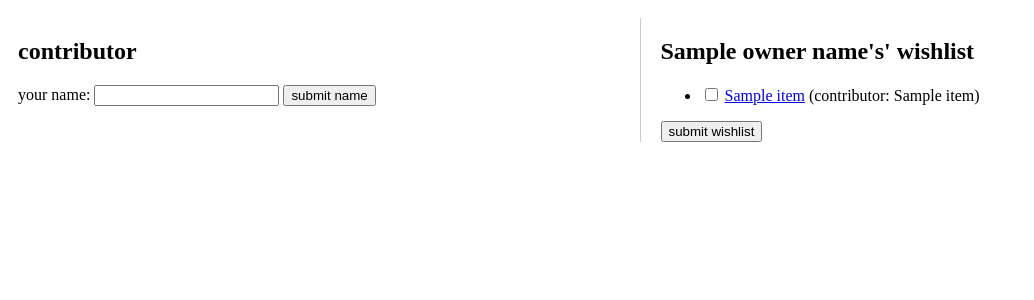
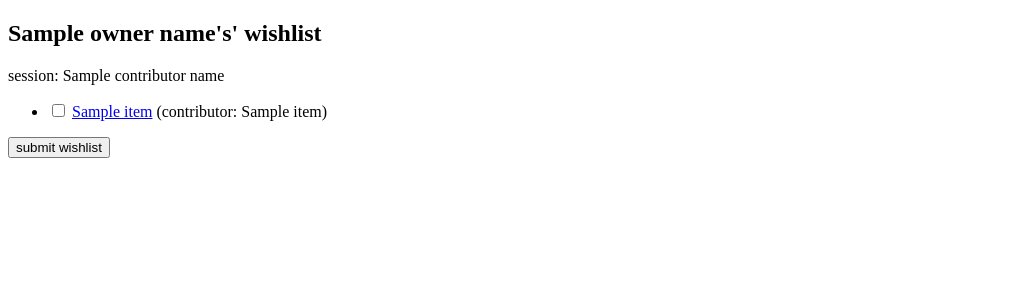
Before and after one commit to 1524michelle/share-my-wishlist, a Flask app: template app/templates/wishlist_contributors.html in a window 1280 px wide. Shown: the top 300 px of the page, without its empty margins (0-1034 px from the left). Run offline with Flask 3, Linux system fonts and the light colour scheme; the template is opened without the code that fills it: most values are stand-ins (such as "Sample title", 1, 10 or a date in 2020).

Commit message:
more route updates

```diff
--- a/app/routes.py
+++ b/app/routes.py
@@ -11,8 +11,7 @@ app.secret_key = 'my_secret_key'  # secret key for session mgmt
 @app.route("/")
 def home():
     print("home")
-    wishlist_items = session.get('wishlist_items', [])
-    return render_template('home.html', wishlist_items=wishlist_items)
+    return render_template('home.html')
 
 
 @app.route('/submit_owner_name', methods=['POST'])
@@ -22,8 +21,10 @@ def submit_owner_name():
 
     if owner_name:
         session['owner_name'] = owner_name
-
-    return redirect(url_for('create_list'))
+        return redirect(url_for('create_list'))
+    else:
+        # no name -> refresh
+        return redirect(url_for('/'))
 
 # ADD TO (CREATE) LIST PAGE
 
@@ -54,9 +55,9 @@ def add_item():
     return redirect(url_for('create_list'))
 
 
-@app.route("/submit_list")
-def submit_list():
-    print("submit_list")
+@app.route("/submit_wishlist")
+def submit_wishlist():
+    print("submit_wishlist")
     wishlist_uuid = str(uuid.uuid4())
 
     # get items from current session
@@ -72,50 +73,74 @@ def submit_list():
     session.pop('wishlist_items', None)
     session.pop('owner_name', None)
 
-    return redirect(url_for('wishlist_contributors', wishlist_uuid=wishlist_uuid))
+    return redirect(url_for('wishlist', wishlist_uuid=wishlist_uuid))
+
+# WISHLIST RECEIPT PAGE
+
+
+@app.route("/wishlist/<wishlist_uuid>")
+def wishlist(wishlist_uuid):
+    print("wishlist")
+    # get wishlist data from db
+    wishlist_data = get_wishlist_by_uuid(wishlist_uuid)
+    owner_name = wishlist_data['owner_name']
+    wishlist_items = wishlist_data['items']
+
+    return render_template('wishlist.html', owner_name=owner_name, wishlist_uuid=wishlist_uuid, wishlist_items=wishlist_items)
+
+# WISHLIST CONTRIBUTORS SIGNUP PAGE
+
+
+@app.route("/wishlist_contributors_signup/<wishlist_uuid>")
+def wishlist_contributors_signup(wishlist_uuid):
+    print("wishlist_contributors_signup")
+    return render_template('wishlist_contributors_signup.html', wishlist_uuid=wishlist_uuid)
+
+
+@app.route('/submit_contributor_name/<wishlist_uuid>', methods=['POST'])
+def submit_contributor_name(wishlist_uuid):
+    print("submit_contributor_name")
+    contributor_name = request.form.get('contributor_name')
+
+    if contributor_name:
+        session['contributor_name'] = contributor_name
+        return redirect(url_for('wishlist_contributors', wishlist_uuid=wishlist_uuid))
+    else:
+        # no contributor name -> refresh page
+        return redirect(url_for('wishlist_contributors_signup', wishlist_uuid=wishlist_uuid))
 
 # WISHLIST CONTRIBUTORS PAGE
 
 
 @app.route("/wishlist_contributors/<wishlist_uuid>")
 def wishlist_contributors(wishlist_uuid):
-    print("wishlist")
+    print("wishlist_contributors")
+
     # get wishlist data from db
     wishlist_data = get_wishlist_by_uuid(wishlist_uuid)
     print("Retrieved data:", wishlist_data['items'])
     owner_name = wishlist_data['owner_name']
     wishlist_items = wishlist_data['items']
 
-    return render_template('wishlist_contributors.html', owner_name=owner_name, wishlist_uuid=wishlist_uuid, wishlist_items=wishlist_items)
+    # get contributor name from session
+    contributor_name = session['contributor_name']
+
+    return render_template('wishlist_contributors.html', owner_name=owner_name, contributor_name=contributor_name, wishlist_uuid=wishlist_uuid, wishlist_items=wishlist_items)
 
 
-@app.route("/submit_contributor/<wishlist_uuid>", methods=['POST'])
-def submit_contributor(wishlist_uuid):
-    print("submit_contributor")
-    contributor_name = request.form.get('contributor_name')
-    print("contributor name = ", contributor_name)
-
-    if contributor_name:
-        # set contributor name in current session
-        session['contributor_name'] = contributor_name
-
-    return redirect(url_for('wishlist_contributors', wishlist_uuid=wishlist_uuid))
-
-# POST submit changes to wishlist and redirect to the final wishlist page
-
-
-@app.route("/submit_wishlist/<wishlist_uuid>", methods=['POST'])
-def submit_wishlist(wishlist_uuid):
-    print("submit_wishlist")
+@app.route("/submit_wishlist_contributors/<wishlist_uuid>", methods=['POST'])
+def submit_wishlist_contributors(wishlist_uuid):
+    print("submit_wishlist_contributors")
     # check if there's a contributor in session, refresh if not
     contributor_name = session.get('contributor_name')
     if not contributor_name:
-        return redirect(url_for('wishlist_contributors', wishlist_uuid=wishlist_uuid))
+        print("no contributor name")
 
     # get selected items and check that at least one is selected, refresh if not
     selected_items = request.form.getlist('wishlist_item')
     print("selected items: ", selected_items)
     if not selected_items:
+        print("no selected items")
         return redirect(url_for('wishlist_contributors', wishlist_uuid=wishlist_uuid))
 
     # get wishlist data from db
@@ -134,18 +159,6 @@ def submit_wishlist(wishlist_uuid):
 
     return redirect(url_for('wishlist', wishlist_uuid=wishlist_uuid))
 
-# GET homepage where new wishlists are initialized
-
-
-@app.route("/wishlist/<wishlist_uuid>")
-def wishlist(wishlist_uuid):
-    print("wishlist")
-    # get wishlist data from db
-    wishlist_data = get_wishlist_by_uuid(wishlist_uuid)
-    wishlist_items = wishlist_data['items']
-
-    return render_template('wishlist.html', wishlist_uuid=wishlist_uuid, wishlist_items=wishlist_items)
-
 
 @app.route("/hello")
 @app.route("/hello/<name>")  # hello_world gets name param from url
--- a/app/templates/create_list.html
+++ b/app/templates/create_list.html
@@ -34,7 +34,7 @@
             {% endfor %}
         </ul>
 
-        <a href="{{ url_for('submit_list') }}">
+        <a href="{{ url_for('submit_wishlist') }}">
             <button type="button">create wishlist</button>
         </a>
     {% else %}
--- a/app/templates/wishlist_contributors.html
+++ b/app/templates/wishlist_contributors.html
@@ -6,40 +6,16 @@
     <title>wishlist maker</title>
     <style>
         /* Add your styles here */
-        body {
-            display: flex;
-            justify-content: space-between;
-        }
-
-        .column {
-            width: 48%; /* Adjust as needed */
-            margin: 10px;
-        }
-
-        .wishlist-column {
-            border-left: 1px solid #ccc; /* Add a border between columns */
-            padding-left: 20px; /* Adjust padding as needed */
-        }
     </style>
 </head>
 <body>
-    <!-- Left Column: Contributor Form -->
-    <div class="column">
-        <h2>contributor</h2>
-        <form id="contributorForm" method="post" action="{{ url_for('submit_contributor', wishlist_uuid=wishlist_uuid) }}">
-            <label for="contributor_name">your name:</label>
-            <input type="text" id="contributor_name" name="contributor_name" required>
-            <button type="submit">submit name</button>
-        </form>
-        <p id="contributor_text" style="display: none;"></p>
-    </div>
 
-    <!-- Right Column: Wishlist -->
-    <div class="column wishlist-column">
     <h2>{{ owner_name }}'s' wishlist</h2>
 
+    <p>session: {{ contributor_name }}</p>
+
     {% if wishlist_items %}
-            <form method="post" action="{{ url_for('submit_wishlist', wishlist_uuid=wishlist_uuid) }}">
+        <form method="post" action="{{ url_for('submit_wishlist_contributors', wishlist_uuid=wishlist_uuid) }}">
             <ul>
                 {% for item in wishlist_items %}
                     <li>
@@ -62,28 +38,6 @@
     {% else %}
         <p>no items in this list.</p>
     {% endif %}
-    </div>
 
-    <script>
-
-    const contributorForm = document.getElementById('contributorForm');
-    const contributorText = document.getElementById('contributor_text');
-
-    contributorForm.addEventListener('submit', function(event) {
-        // event.preventDefault(); // prevent default 'submit & reload' behavior
-        const contributorName = document.getElementById('contributor_name').value;
-
-        // Show the contributor text
-        contributorText.innerText = `Contributor: ${contributorName}`;
-        contributorText.style.display = 'block';
-
-        // You can remove or adjust this part based on your preference
-        // Hide the form after a brief delay (for demonstration purposes)
-        setTimeout(() => {
-            contributorForm.style.display = 'none';
-        }, 0);  // Adjust the delay time as needed
-    });
-
-    </script>
 </body>
 </html>
```
Also changed, not shown: app/templates/wishlist_contributors_signup.html (added, +22 -0 lines), README.md. Lines whose indentation alone changed are shown as unchanged.
